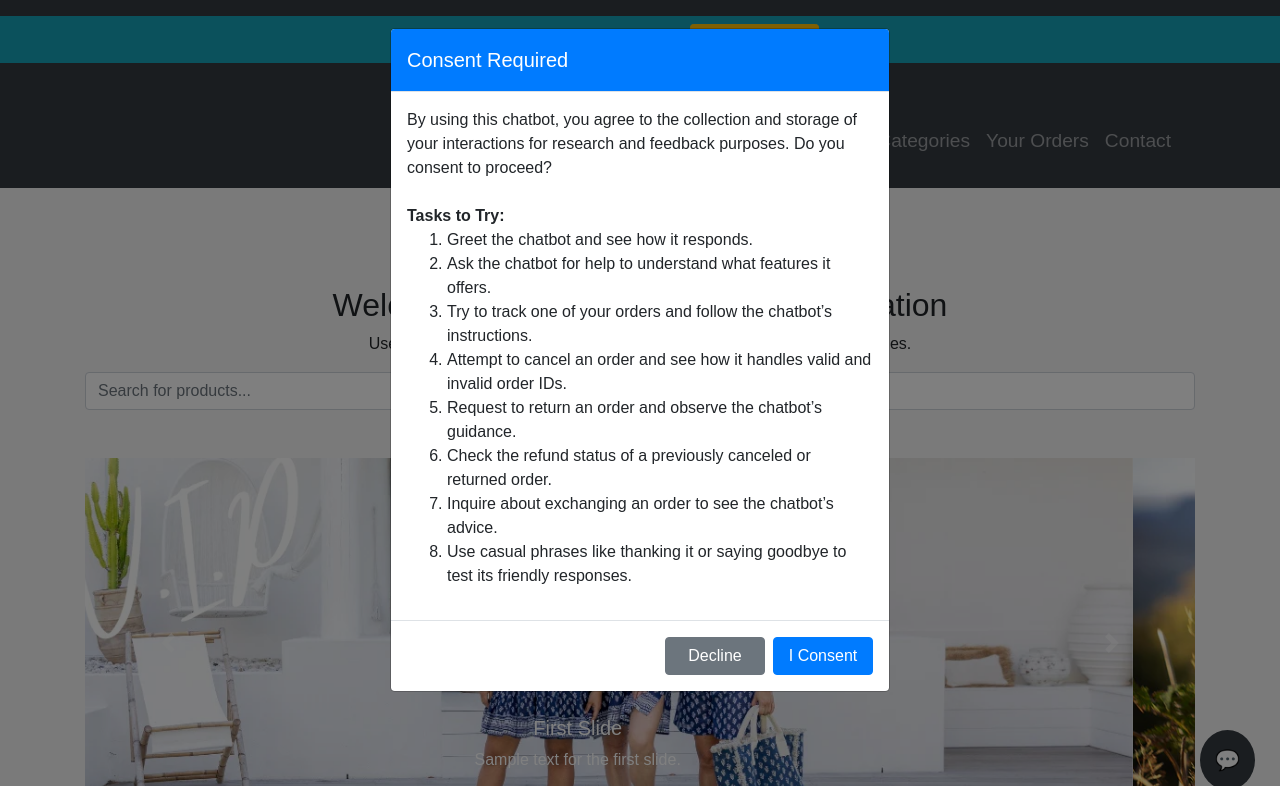
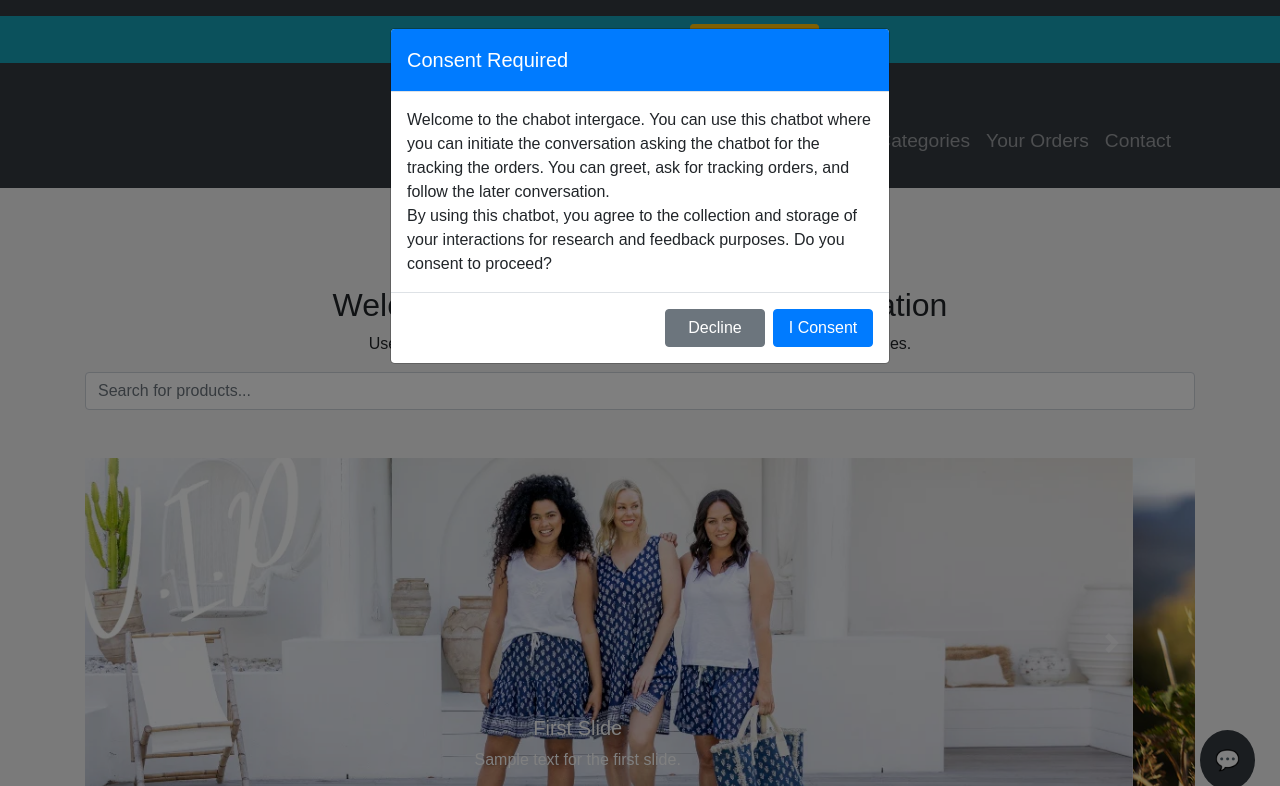
Before and after one commit to lohitakshsingla0/Experimental-Setup, a website: page public/comparison/small-screen/index.html in a window 1280 px wide. Shown: the top 786 px of the page. Drawn offline with nearby package versions, Linux system fonts and the light colour scheme; no server answers.

Commit message:
Preparing for live

```diff
--- a/public/comparison/small-screen/index.html
+++ b/public/comparison/small-screen/index.html
@@ -173,21 +173,10 @@
           <h5 class="modal-title" id="consentModalLabel">Consent Required</h5>
         </div>
         <div class="modal-body">
+          Welcome to the chabot intergace. You can use this chatbot where you can initiate the conversation asking the chatbot for the tracking the orders. You can greet, ask for tracking orders, and follow the later conversation.<br>
+
           By using this chatbot, you agree to the collection and storage of your interactions for research and feedback purposes.
           Do you consent to proceed?
-
-          <br><br>
-          <strong>Tasks to Try:</strong>
-          <ol>
-            <li>Greet the chatbot and see how it responds.</li>
-            <li>Ask the chatbot for help to understand what features it offers.</li>
-            <li>Try to track one of your orders and follow the chatbot’s instructions.</li>
-            <li>Attempt to cancel an order and see how it handles valid and invalid order IDs.</li>
-            <li>Request to return an order and observe the chatbot’s guidance.</li>
-            <li>Check the refund status of a previously canceled or returned order.</li>
-            <li>Inquire about exchanging an order to see the chatbot’s advice.</li>
-            <li>Use casual phrases like thanking it or saying goodbye to test its friendly responses.</li>
-          </ol>
         </div>
         <div class="modal-footer">
           <button type="button" class="btn btn-secondary" id="declineConsent">Decline</button>
```
